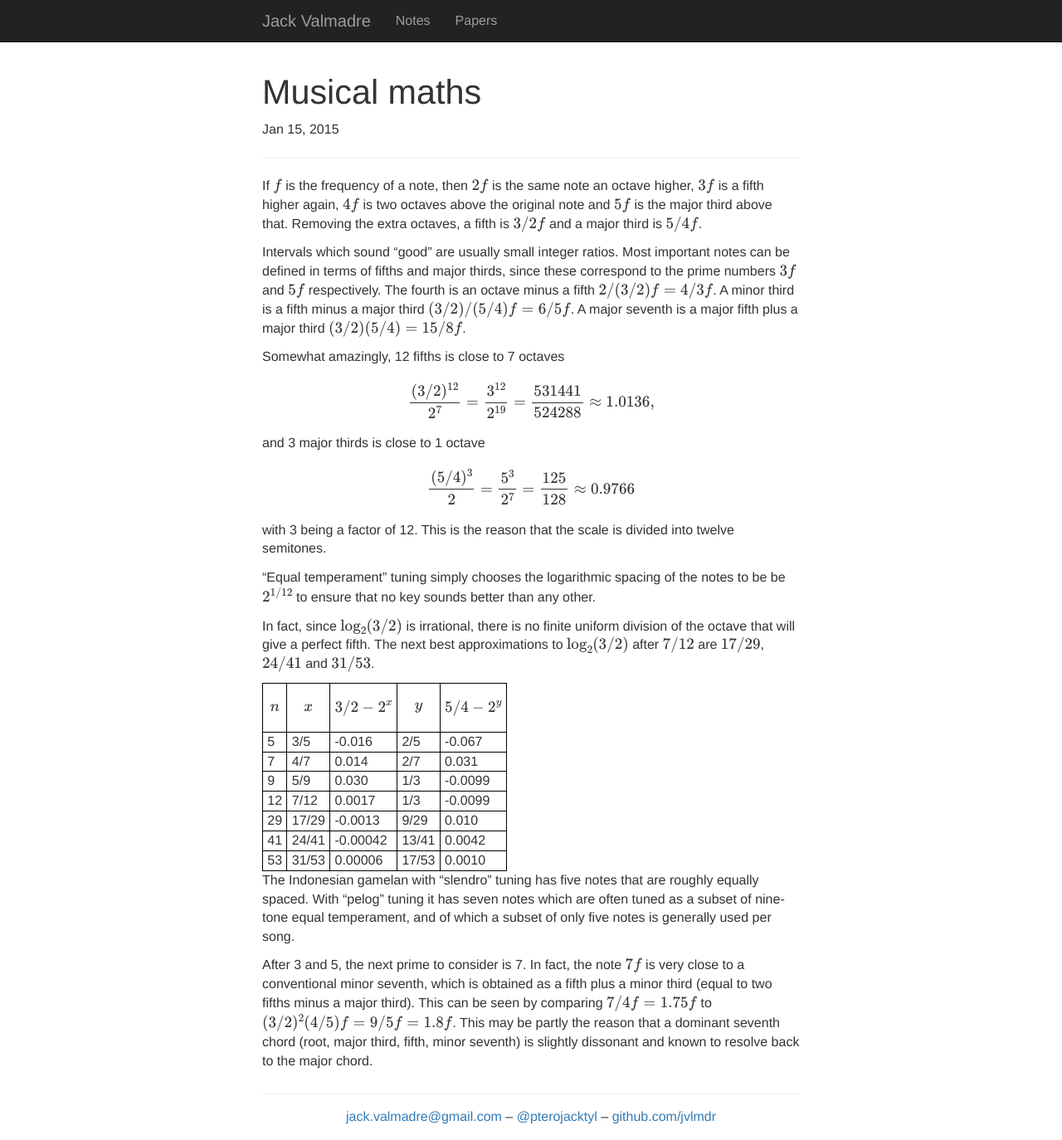
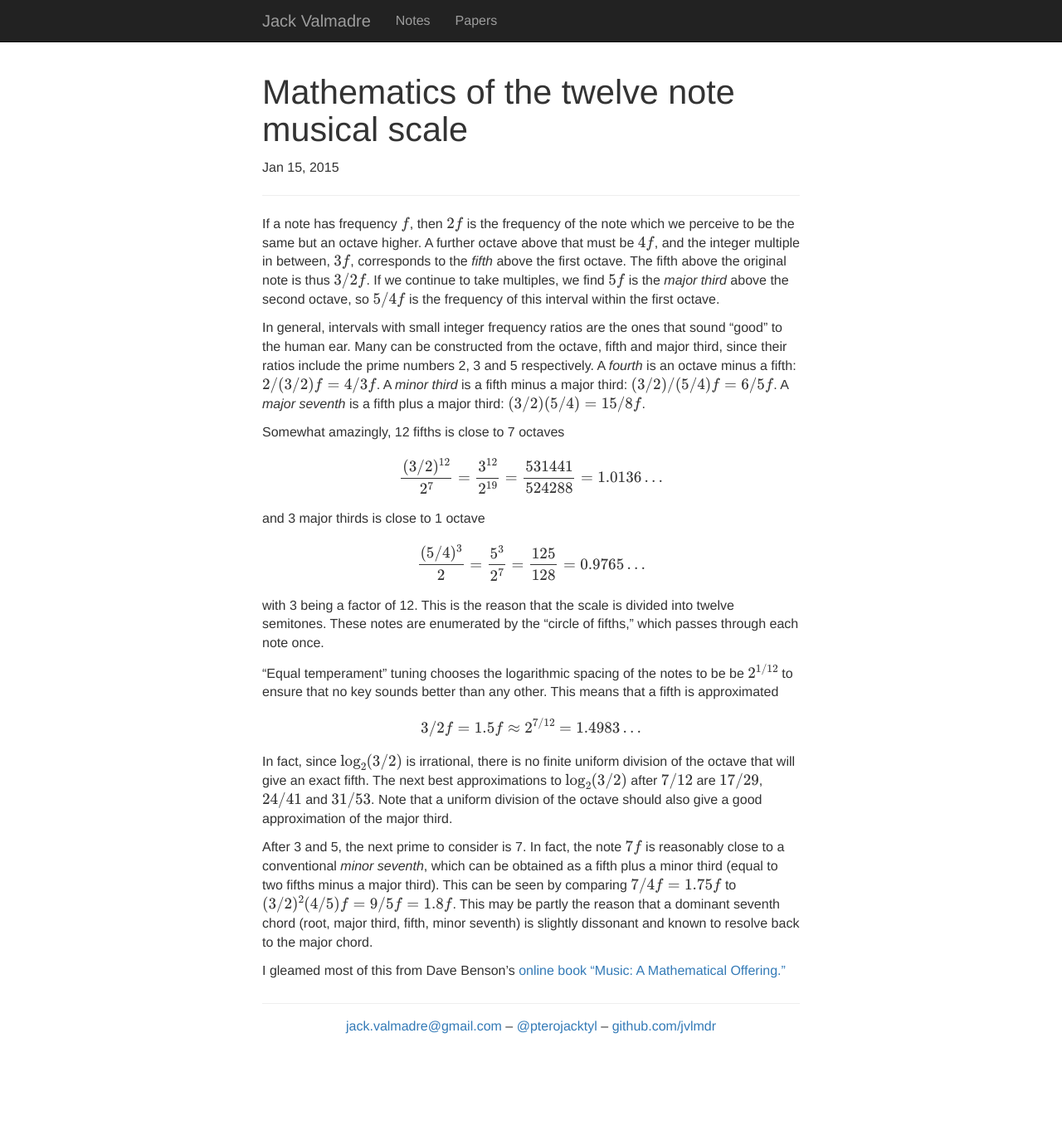
Before and after one commit to jvlmdr/jack.valmadre.net, a Jekyll site: the page built from notes/_posts/2015-01-15-music-maths.md, in a window 1280 px wide and 1374 px high. Shown: the whole window at 83% size. Built offline with Jekyll 4.4.1, drawn with Linux system fonts in a browser that asks for light colours; nearby versions of some CDN libraries; formulas are drawn with MathJax 3.

Commit message:
Improve linear feature SVM and musical maths

```diff
--- a/notes/_posts/2015-01-15-music-maths.md
+++ b/notes/_posts/2015-01-15-music-maths.md
@@ -1,17 +1,19 @@
 ---
 layout: post
-title:  Musical maths
+title:  Mathematics of the twelve note musical scale
 math:   true
 ---
 
-If $$f$$ is the frequency of a note, then $$2f$$ is the same note an octave higher, $$3f$$ is a fifth higher again, $$4f$$ is two octaves above the original note and $$5f$$ is the major third above that.
-Removing the extra octaves, a fifth is $$3/2 f$$ and a major third is $$5/4 f$$.
+If a note has frequency $$f$$, then $$2f$$ is the frequency of the note which we perceive to be the same but an octave higher.
+A further octave above that must be $$4f$$, and the integer multiple in between, $$3f$$, corresponds to the _fifth_ above the first octave.
+The fifth above the original note is thus $$3/2 f$$.
+If we continue to take multiples, we find $$5f$$ is the _major third_ above the second octave, so $$5/4 f$$ is the frequency of this interval within the first octave.
 
-Intervals which sound "good" are usually small integer ratios.
-Most important notes can be defined in terms of fifths and major thirds, since these correspond to the prime numbers $$3f$$ and $$5f$$ respectively.
-The fourth is an octave minus a fifth $$2 / (3/2) f = 4/3f $$.
-A minor third is a fifth minus a major third $$(3/2) / (5/4) f = 6/5 f$$.
-A major seventh is a major fifth plus a major third $$(3/2)(5/4) = 15/8 f$$.
+In general, intervals with small integer frequency ratios are the ones that sound "good" to the human ear.
+Many can be constructed from the octave, fifth and major third, since their ratios include the prime numbers 2, 3 and 5 respectively.
+A _fourth_ is an octave minus a fifth: $$2 / (3/2) f = 4/3f $$.
+A _minor third_ is a fifth minus a major third: $$(3/2) / (5/4) f = 6/5 f$$.
+A _major seventh_ is a fifth plus a major third: $$(3/2)(5/4) = 15/8 f$$.
 
 Somewhat amazingly, 12 fifths is close to 7 octaves
 
@@ -19,7 +21,7 @@ $$
 \frac{(3/2)^{12}}{2^{7}}
 = \frac{3^{12}}{2^{19}}
 = \frac{531441}{524288}
-\approx 1.0136,
+= 1.0136\dots
 $$
 
 and 3 major thirds is close to 1 octave
@@ -28,17 +30,25 @@ $$
 \frac{(5/4)^3}{2}
 = \frac{5^{3}}{2^{7}}
 = \frac{125}{128}
-\approx 0.9766
+= 0.9765\dots
 $$
 
 with 3 being a factor of 12.
 This is the reason that the scale is divided into twelve semitones.
+These notes are enumerated by the "circle of fifths," which passes through each note once.
 
-"Equal temperament" tuning simply chooses the logarithmic spacing of the notes to be be $$2^{1/12}$$ to ensure that no key sounds better than any other.
+"Equal temperament" tuning chooses the logarithmic spacing of the notes to be be $$2^{1/12}$$ to ensure that no key sounds better than any other.
+This means that a fifth is approximated
 
-In fact, since $$\log_{2}(3/2)$$ is irrational, there is no finite uniform division of the octave that will give a perfect fifth.
+$$
+3/2f = 1.5f \approx 2^{7/12} = 1.4983\dots
+$$
+
+In fact, since $$\log_{2}(3/2)$$ is irrational, there is no finite uniform division of the octave that will give an exact fifth.
 The next best approximations to $$\log_{2}(3/2)$$ after $$7/12$$ are $$17/29$$, $$24/41$$ and $$31/53$$.
+Note that a uniform division of the octave should also give a good approximation of the major third.
 
+{% comment %}
 <table>
 <tr><td> $$n$$ </td><td> $$x$$ </td><td> $$3/2 - 2^{x}$$ </td><td> $$y$$ </td><td> $$5/4-2^{y}$$ </td></tr>
 <tr><td> 5 </td><td> 3/5 </td><td> -0.016 </td><td> 2/5 </td><td> -0.067 </td></tr>
@@ -52,8 +62,11 @@ The next best approximations to $$\log_{2}(3/2)$$ after $$7/12$$ are $$17/29$$,
 
 The Indonesian gamelan with "slendro" tuning has five notes that are roughly equally spaced.
 With "pelog" tuning it has seven notes which are often tuned as a subset of nine-tone equal temperament, and of which a subset of only five notes is generally used per song.
+{% endcomment %}
 
 After 3 and 5, the next prime to consider is 7.
-In fact, the note $$7f$$ is very close to a conventional minor seventh, which is obtained as a fifth plus a minor third (equal to two fifths minus a major third).
+In fact, the note $$7f$$ is reasonably close to a conventional _minor seventh_, which can be obtained as a fifth plus a minor third (equal to two fifths minus a major third).
 This can be seen by comparing $$7/4f = 1.75f$$ to $$(3/2)^{2} (4/5) f = 9/5 f = 1.8f$$.
 This may be partly the reason that a dominant seventh chord (root, major third, fifth, minor seventh) is slightly dissonant and known to resolve back to the major chord.
+
+I gleamed most of this from Dave Benson's <a href="http://homepages.abdn.ac.uk/mth192/pages/html/maths-music.html">online book "Music: A Mathematical Offering."</a>
```
Also changed, not shown: notes/_posts/2015-02-04-svm-of-linear-transform.md (+5 -4 lines).
